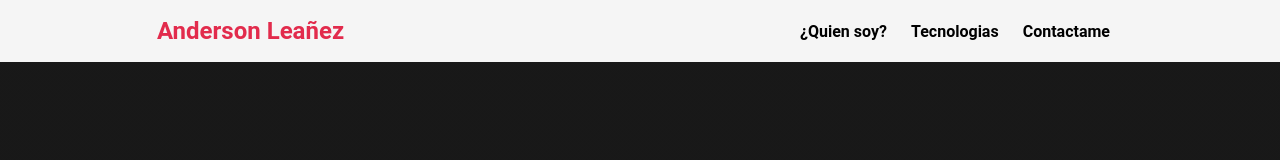
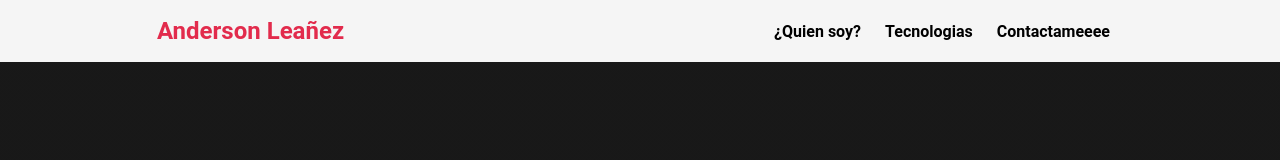
Before and after one commit to Soyandersonking/soyandersonking, a plain HTML site: page index.html in a window 1280 px wide. Shown: the top 160 px of the page. Drawn offline with Linux system fonts and the light colour scheme.

Commit message:
Update index.html

```diff
--- a/index.html
+++ b/index.html
@@ -15,7 +15,7 @@
             <nav>
                 <a href="#somos-proya">¿Quien soy?</a>
                 <a href="#nuestros-programas">Tecnologias</a>
-                <a href="#contactame">Contactame</a>
+                <a href="#contactame">Contactameeee</a>
             </nav>
         </div>
     </header>
```
